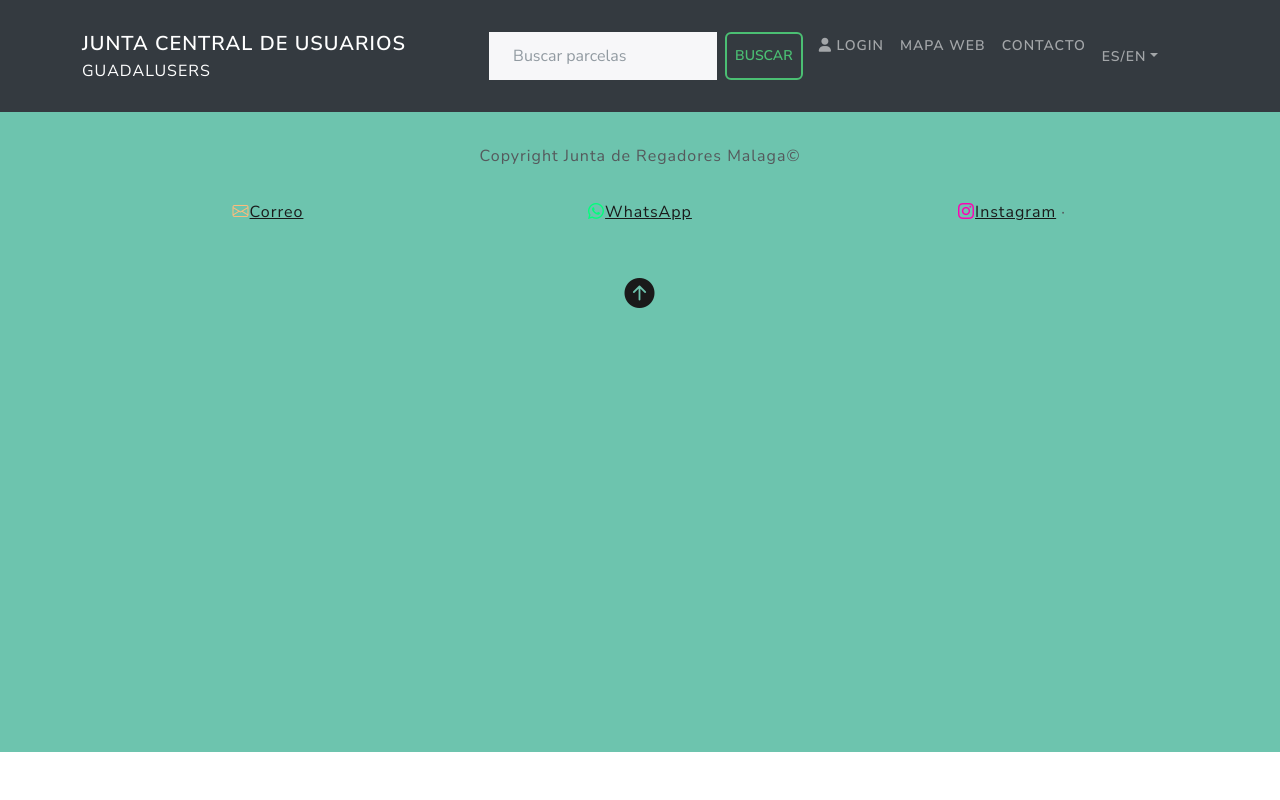
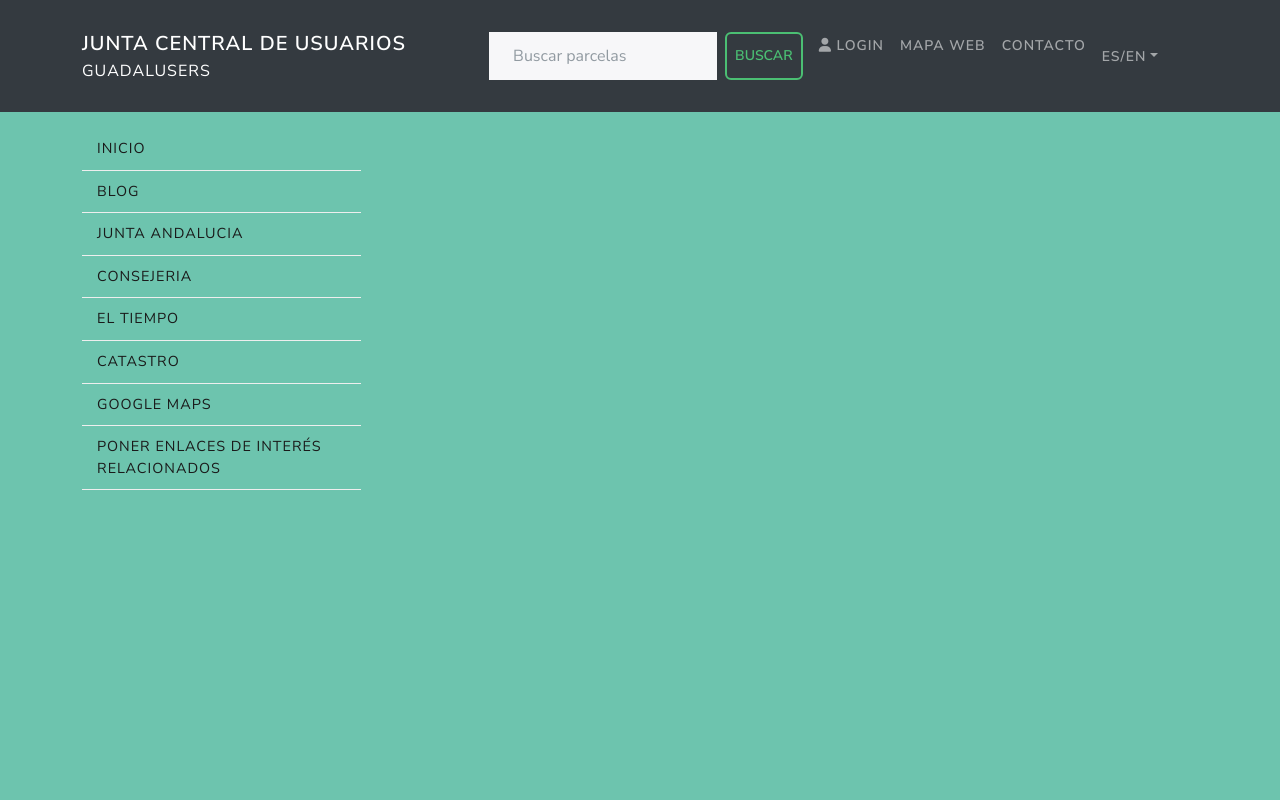
Before and after one commit to 6aligula/front_AppMalaga, a React (Create React App) app: page / in a window 1280 px wide. Shown: the top 800 px of the page. Built offline with nearby package versions, Linux system fonts and the light colour scheme.

Commit message:
add sidebar

```diff
--- /dev/null
+++ b/src/components/Sidebar.js
@@ -0,0 +1,22 @@
+import React from 'react';
+import { Nav } from 'react-bootstrap';
+import './styles/Sidebar.css';
+
+const Sidebar = () => {
+    return (
+        <div className="sidebar">
+            <Nav className="flex-column">
+                <Nav.Link className='navSidebar' href="/inicio">INICIO</Nav.Link>
+                <Nav.Link className='navSidebar' href="/blog">BLOG</Nav.Link>
+                <Nav.Link className='navSidebar' href="/junta-andalucia">JUNTA ANDALUCIA</Nav.Link>
+                <Nav.Link className='navSidebar' href="/consejeria">CONSEJERIA</Nav.Link>
+                <Nav.Link className='navSidebar' href="/el-tiempo">EL TIEMPO</Nav.Link>
+                <Nav.Link className='navSidebar' href="/catastro">CATASTRO</Nav.Link>
+                <Nav.Link className='navSidebar' href="https://www.google.es/maps/@41.3134109,2.0175253,15z?entry=ttu" target="_blank">GOOGLE MAPS</Nav.Link>
+                <Nav.Link className='navSidebar' href="/enlaces-interes">PONER ENLACES DE INTERÉS RELACIONADOS</Nav.Link>
+            </Nav>
+        </div>
+    );
+};
+
+export default Sidebar;
--- /dev/null
+++ b/src/components/styles/Sidebar.css
@@ -0,0 +1,13 @@
+/* Sidebar.css */
+.sidebar {
+    /* Añade una línea divisoria como en el wireframe */
+    /* border-right: 1px solid #ddd;  */
+    min-height: 100vh; /* Asegúrate de que el sidebar ocupa todo el alto de la ventana */
+}
+
+.navSidebar {
+    text-align: left; /* Alinea el texto a la izquierda */
+    padding: 10px 15px; /* Añade algo de padding para que se vea mejor */
+    font-size: 0.9em; /* Ajusta el tamaño de la fuente según necesites */
+    border-bottom: 1px solid #eee; /* Añade una línea divisoria entre elementos */
+}
--- a/src/screens/HomeScreen.js
+++ b/src/screens/HomeScreen.js
@@ -1,7 +1,6 @@
 import React from 'react';
 import { Row, Col } from 'react-bootstrap';
-import Header from '../components/Header';
-//import Sidebar from '../components/Sidebar'; // Suponiendo que tienes un componente Sidebar
+import Sidebar from '../components/Sidebar';
 //import MainContent from '../components/MainContent'; // Suponiendo que tienes un componente para el contenido principal
 //import Advertising from '../components/Advertising'; // Suponiendo que tienes un componente para la publicidad
 import Footer from "../components/Footer";
@@ -14,7 +13,7 @@ const HomeScreen = () => {
         <div>
             <Row className="mx-0">
                 <Col md={3} className="px-0">
-                    {/* <Sidebar /> */}
+                    <Sidebar />
                 </Col>
                 {/* <Col md={9} className="px-0">
                     <MainContent />
```
